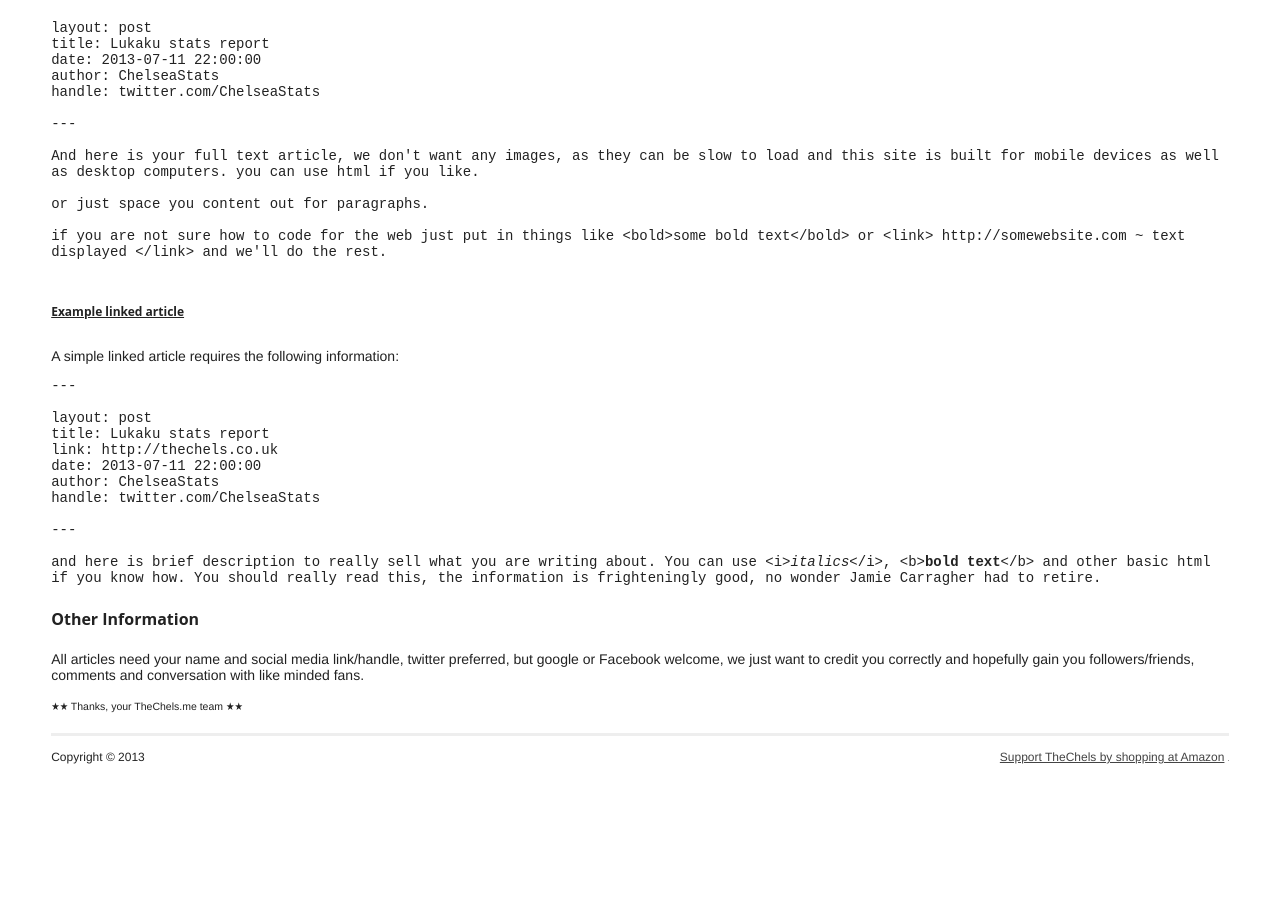
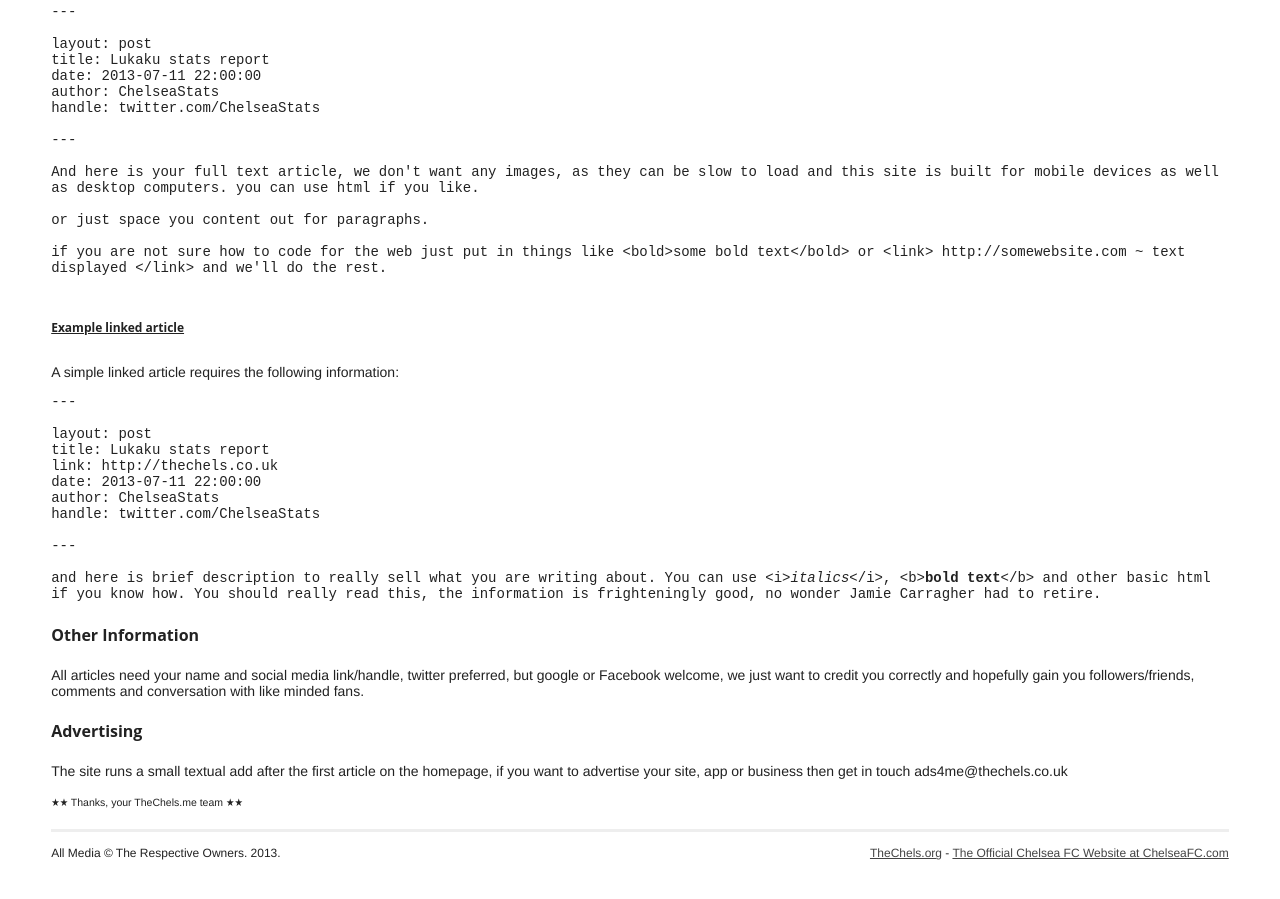
Before and after one commit to TheNenae/TheChels.github.io, a Jekyll site: the page built from help/index.html, in a window 1280 px wide and 900 px high, scrolled down 922 px. Built offline with Jekyll 4.4.1, drawn with Linux system fonts in a browser that asks for light colours; Markdown is read by kramdown in place of the engine named in the settings; before the commit the page ends 1726 px from its top, so only the background shows below that.

Commit message:
footer and more help

```diff
--- a/_includes/footer.html
+++ b/_includes/footer.html
@@ -1,11 +1,10 @@
 <footer id="footer">
   		<div class="grid">
-				Copyright &copy; 2013
+            All Media &copy; The Respective Owners. 2013.
 			</div>
 
 			<div class="gridright">
-							<a target="_blank" href="http://www.thechels.co.uk/Amazon">Support TheChels by shopping at Amazon</a>
-							<img src="https://www.assoc-amazon.co.uk/e/ir?t=chelseastats-21&l=ur2&o=2" width="1" height="1" border="0" alt="" style="border:none !important; margin:0px !important;" />
+               <a target="_blank" href="http://www.TheChels.org" rel="me">TheChels.org</a> - <a target="_blank" href="http://www.chelseafc.com">The Official Chelsea FC Website at ChelseaFC.com</a>
 			</div>
 </footer>
 <p>&nbsp;</p>
--- a/help/index.html
+++ b/help/index.html
@@ -14,6 +14,8 @@ category: help
 <li><a href="#blog">example blog article</a></li>
 <li><a href="#link">example linked article</a></li>
 <li><a href="#other">Other information</a></li>
+<li><a href="#advert">Advertising</a></li>
+
 </ul>
 
 <h4 id="who">TheChels.me</h4>
@@ -91,6 +93,13 @@ and here is brief description to really sell what you are writing about. You can
 
 <p>All articles need your name and social media link/handle, twitter preferred, but google or Facebook welcome, we just want to credit you correctly and hopefully gain you followers/friends, comments and conversation with like minded fans.</p>
 
+
+<h4 id="advert">Advertising</h4>
+
+<p>The site runs a small textual add after the first article on the homepage, if you want to advertise your site, app or business then get in touch ads4me@thechels.co.uk</p>
+
+
+
     <p>
         <small>★★ Thanks, your TheChels.me team ★★</small>
     </p>
```
